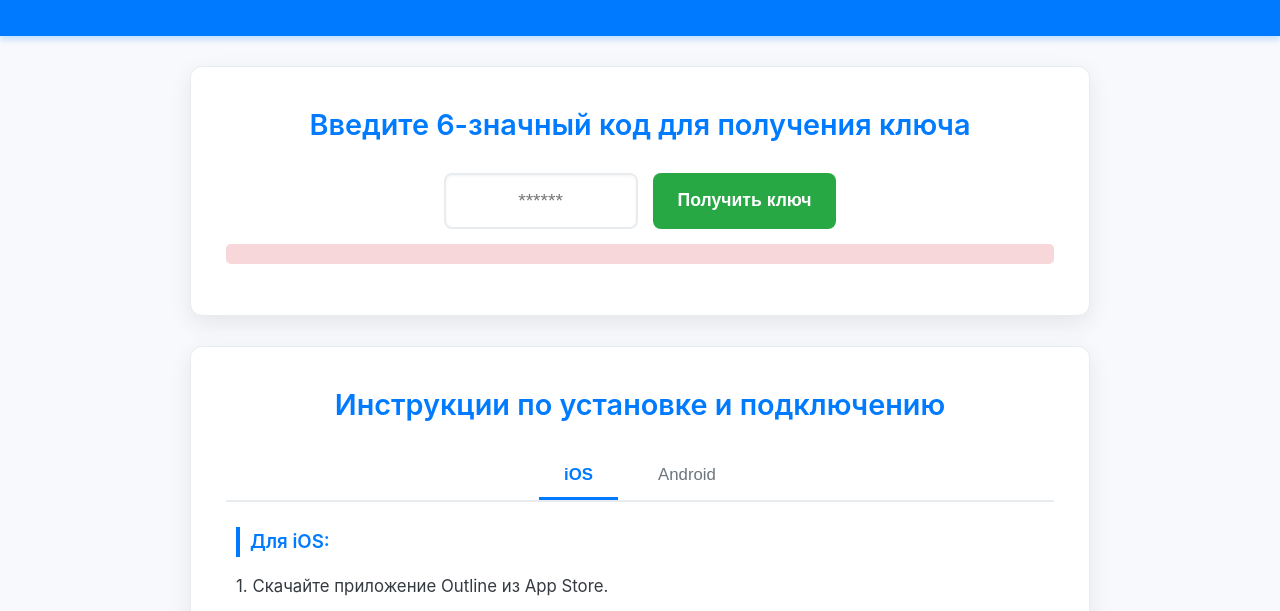
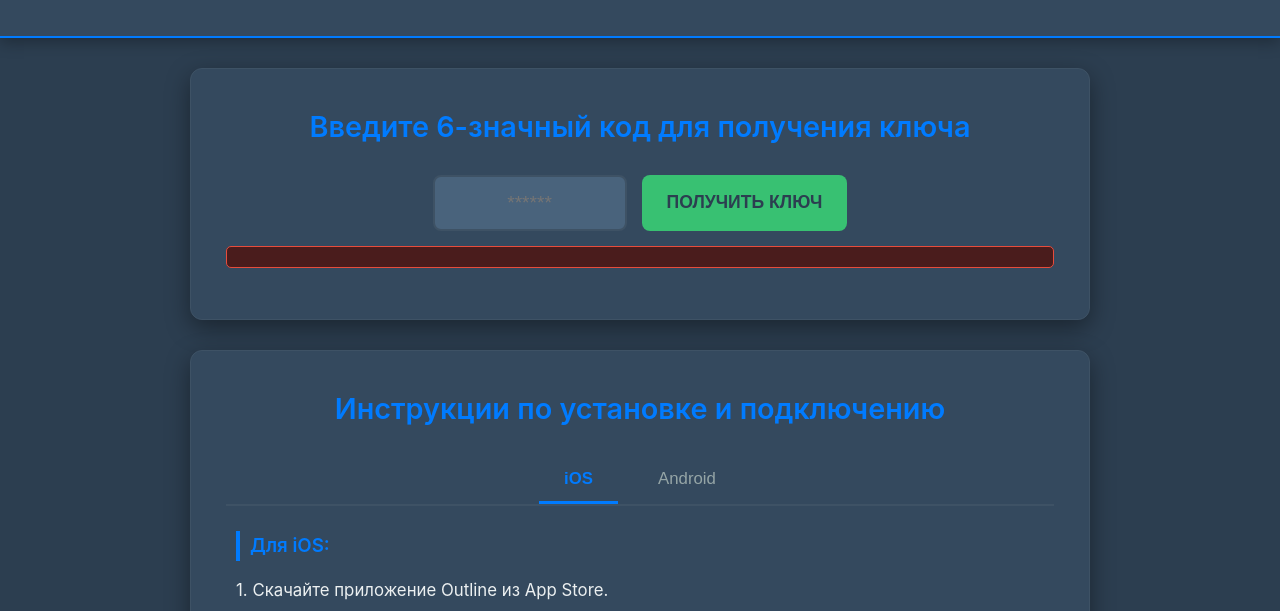
Before and after one commit to koryun19/korkey, a plain HTML site: page index.html in a window 1280 px wide. Shown: the part 85-696 px from the top of the page. Drawn offline with Linux system fonts and the light colour scheme.

Commit message:
Update style.css

```diff
--- a/style.css
+++ b/style.css
@@ -1,22 +1,24 @@
 :root {
-    --primary-color: #007bff; /* Основной синий */
-    --success-color: #28a745; /* Зеленый для успеха */
-    --warning-color: #ffc107; /* Желтый для предупреждений */
-    --error-color: #dc3545; /* Красный для ошибок */
-    --background-light: #f7f9fc; /* Светлый фон */
-    --text-dark: #343a40; /* Темный текст */
-    --card-bg: white;
-    --border-color: #e9ecef;
+    /* Цвета для Темной темы */
+    --primary-color: #007bff; /* Основной акцентный синий (как в Outline) */
+    --accent-color: #38c172; /* Зеленый для успеха/подключения */
+    --background-dark: #2c3e50; /* Темный фон (глубокий синий/серый) */
+    --card-bg: #34495e; /* Фон для карточек, чуть светлее основного */
+    --text-light: #ecf0f1; /* Светлый текст */
+    --border-dark: #3e5265; /* Темная рамка */
+    --error-color: #e74c3c; /* Красный для ошибок */
+    --warning-color: #f39c12; /* Желтый для предупреждений */
+    --glow-shadow: 0 0 10px rgba(0, 123, 255, 0.6); /* Эффект свечения */
 }
 
 /* Общие стили и фон */
 body {
-    font-family: 'Inter', -apple-system, BlinkMacSystemFont, "Segoe UI", Roboto, "Helvetica Neue", Arial, sans-serif;
+    font-family: 'Inter', sans-serif;
     line-height: 1.6;
     margin: 0;
     padding: 0;
-    background-color: var(--background-light);
-    color: var(--text-dark);
+    background-color: var(--background-dark);
+    color: var(--text-light);
     display: flex;
     flex-direction: column;
     min-height: 100vh;
@@ -24,11 +26,12 @@ body {
 
 /* Заголовок */
 header {
-    background-color: var(--primary-color);
-    color: white;
+    background-color: var(--card-bg); /* Используем цвет карточки для заголовка */
+    color: var(--text-light);
     padding: 1.5rem 0;
     text-align: center;
-    box-shadow: 0 4px 6px rgba(0, 123, 255, 0.2);
+    box-shadow: 0 4px 15px rgba(0, 0, 0, 0.3);
+    border-bottom: 2px solid var(--primary-color);
 }
 
 main {
@@ -44,9 +47,9 @@ main {
     background-color: var(--card-bg);
     padding: 35px;
     border-radius: 12px;
-    box-shadow: 0 8px 25px rgba(0, 0, 0, 0.08); /* Мягкая тень */
+    box-shadow: 0 8px 25px rgba(0, 0, 0, 0.4);
     margin-bottom: 30px;
-    border: 1px solid var(--border-color);
+    border: 1px solid var(--border-dark);
 }
 
 h1, h2, h3 {
@@ -71,36 +74,40 @@ h2 {
 
 .input-group input[type="password"] {
     padding: 15px 20px;
-    border: 2px solid var(--border-color);
+    border: 2px solid var(--border-dark);
     border-radius: 8px;
     font-size: 1.2rem;
     width: 150px;
     text-align: center;
-    transition: border-color 0.3s;
-    box-shadow: inset 0 1px 3px rgba(0, 0, 0, 0.05);
+    transition: border-color 0.3s, background-color 0.3s;
+    background-color: #49637c; /* Темное поле ввода */
+    color: var(--text-light);
 }
 
 .input-group input[type="password"]:focus {
     border-color: var(--primary-color);
     outline: none;
+    box-shadow: var(--glow-shadow);
 }
 
 /* Кнопки */
 .input-group button, .key-display button {
-    background-color: var(--success-color);
-    color: white;
+    background-color: var(--accent-color);
+    color: #2c3e50; /* Темный текст на светлой кнопке */
     border: none;
     padding: 15px 25px;
     border-radius: 8px;
     cursor: pointer;
     font-size: 1.1rem;
-    font-weight: 600;
-    transition: background-color 0.2s ease, transform 0.1s ease;
+    font-weight: 700;
+    transition: background-color 0.2s ease, transform 0.1s ease, box-shadow 0.3s ease;
+    text-transform: uppercase;
 }
 
 .input-group button:hover, .key-display button:hover {
-    background-color: #218838;
+    background-color: #31b365; /* Чуть темнее при наведении */
     transform: translateY(-1px);
+    box-shadow: 0 0 15px rgba(56, 193, 114, 0.8); /* Зеленое свечение */
 }
 
 /* Сообщения */
@@ -111,7 +118,8 @@ h2 {
     margin-top: 10px;
     padding: 10px;
     border-radius: 5px;
-    background-color: #f8d7da; /* Светло-красный фон */
+    background-color: #4a1c1c; /* Темно-красный фон */
+    border: 1px solid var(--error-color);
 }
 
 .warning-message {
@@ -123,13 +131,13 @@ h2 {
 
 /* Отображение ключа */
 .key-display {
-    background-color: #f0f8ff; /* Очень светлый синий */
+    background-color: #49637c; /* Темный фон для ключа */
     border: 2px solid var(--primary-color);
     padding: 20px;
     border-radius: 8px;
     text-align: center;
     word-break: break-all;
-    box-shadow: 0 2px 4px rgba(0, 0, 0, 0.05);
+    box-shadow: 0 0 5px rgba(0, 123, 255, 0.3);
 }
 
 #outlineKey {
@@ -137,15 +145,17 @@ h2 {
     font-size: 1.2rem;
     font-weight: bold;
     margin-bottom: 15px;
-    color: var(--text-dark);
+    color: #e0f7fa; /* Светлый, почти бирюзовый цвет для ключа */
 }
 
 .key-display button {
     background-color: var(--primary-color);
+    color: white;
     margin-top: 15px;
 }
 .key-display button:hover {
     background-color: #0056b3;
+    box-shadow: var(--glow-shadow); /* Синее свечение для кнопки копирования */
 }
 
 /* Вкладки для инструкций */
@@ -153,7 +163,7 @@ h2 {
     display: flex;
     justify-content: center;
     margin-bottom: 25px;
-    border-bottom: 2px solid var(--border-color);
+    border-bottom: 2px solid var(--border-dark);
     gap: 15px;
 }
 
@@ -163,7 +173,7 @@ h2 {
     padding: 12px 25px;
     cursor: pointer;
     font-size: 1.05rem;
-    color: #6c757d;
+    color: #95a5a6; /* Светло-серый для неактивной вкладки */
     transition: color 0.2s ease, border-bottom 0.2s ease;
     border-bottom: 3px solid transparent;
 }
@@ -197,19 +207,19 @@ h2 {
     height: auto;
     display: block;
     margin: 20px auto;
-    border: 1px solid var(--border-color);
+    border: 1px solid var(--border-dark);
     border-radius: 8px;
-    box-shadow: 0 2px 5px rgba(0,0,0,0.05);
+    box-shadow: 0 2px 5px rgba(0,0,0,0.2);
 }
 
 .app-store-badge, .google-play-badge {
     height: 45px;
     display: block;
     margin: 15px auto;
+    filter: invert(1); /* Инвертируем значки для лучшего вида на темном фоне */
 }
 
 .video-container {
-    /* ... (оставляем настройки для видео) ... */
     position: relative;
     padding-bottom: 56.25%;
     height: 0;
@@ -226,15 +236,17 @@ h2 {
     left: 0;
     width: 100%;
     height: 100%;
+    border: none;
 }
 
 footer {
     text-align: center;
     padding: 25px 0;
     margin-top: 30px;
-    background-color: #e9ecef;
-    color: #6c757d;
+    background-color: #34495e; /* Цвет карточки */
+    color: #95a5a6;
     font-size: 0.9rem;
+    border-top: 1px solid var(--border-dark);
 }
 
 .hidden {
```
